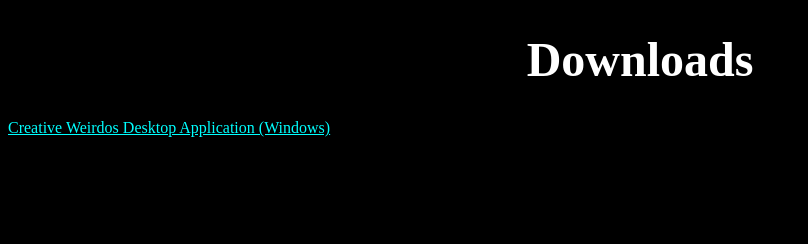
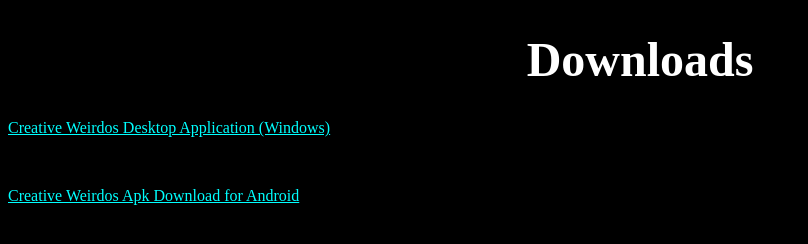
Before and after one commit to TheWa1kingTac0/public-downloads, a plain HTML site: page index.html in a window 1280 px wide. Shown: the whole page, without its empty margins (0-808 px from the left). Drawn offline with Linux system fonts and the light colour scheme.

Commit message:
Update index.html

```diff
--- a/index.html
+++ b/index.html
@@ -4,5 +4,7 @@
     <body style="background-color:black;">
         <h1 style="color:white;font-size:300%;text-align:center;">Downloads</h1>
         <p><a style="color:aqua;" href="https://thewa1kingtac0.github.io/public-downloads/downloads/creative-weirdos-setup.exe">Creative Weirdos Desktop Application (Windows)</a></p>
+        <br>
+        <p><a style="color:aqua;" href="https://thewa1kingtac0.github.io/public-downloads/downloads/creative-weirdos.apk">Creative Weirdos Apk Download for Android</a></p>
     </body>
 </html>
```
